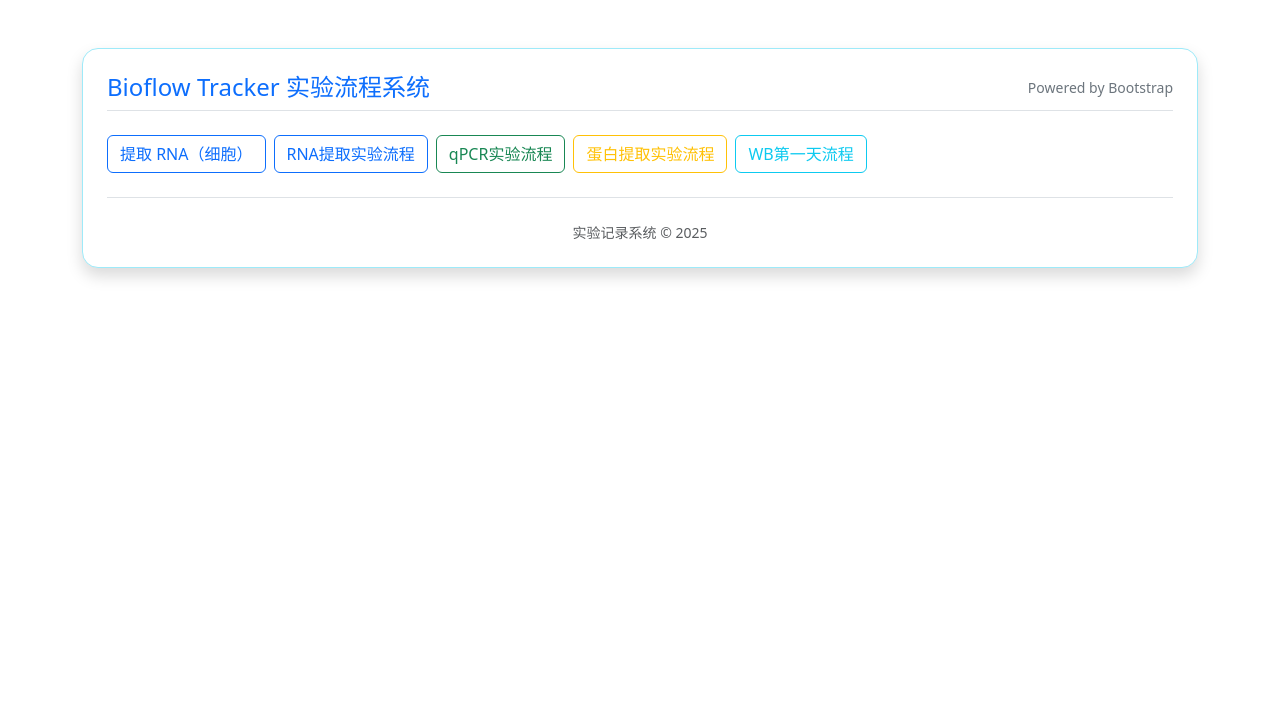
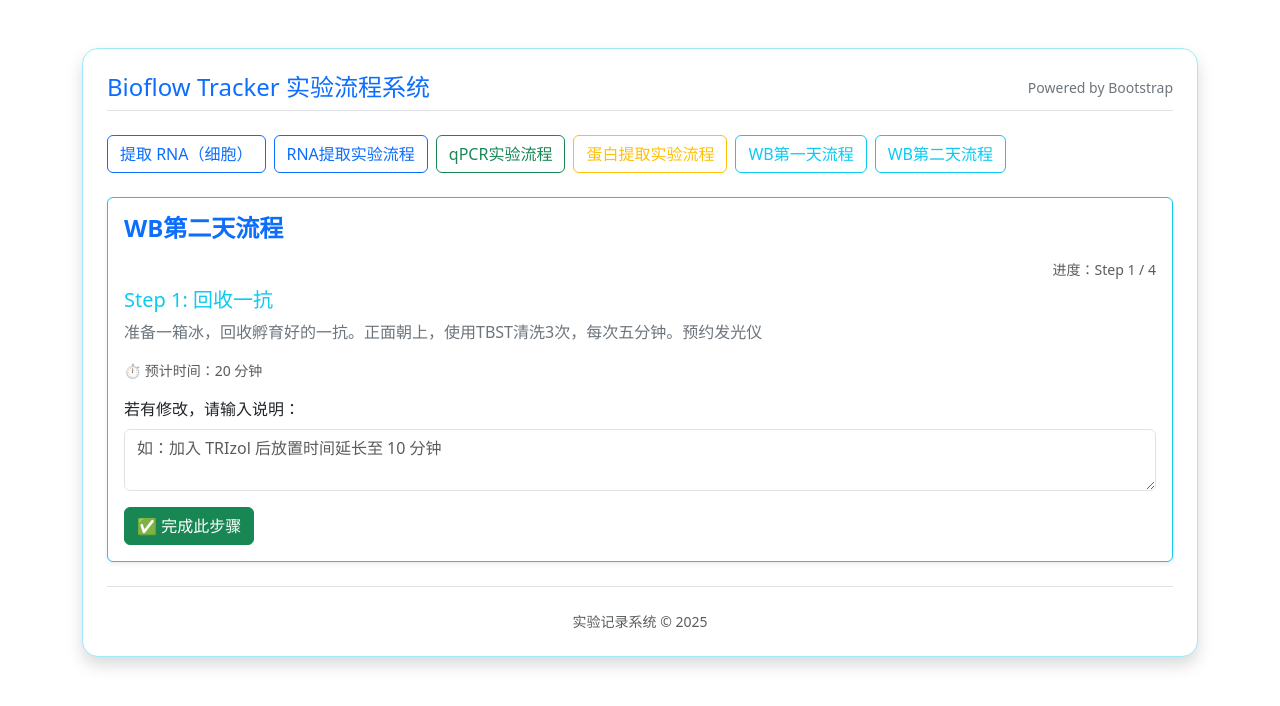
Before and after one commit to NSBetter/bioflow-tracker, a React (Vite) app: page /WBday2 in a window 1280 px wide. Shown: the top 706 px of the page. Built offline with nearby package versions, Linux system fonts and the light colour scheme.

Commit message:
feat: 新增实验流程页面 NewExperimentPage 并注册到路由

```diff
--- a/src/App.jsx
+++ b/src/App.jsx
@@ -5,6 +5,7 @@ import QPCRExtractionPage from "./pages/qPCRExtractionPage";
 import Layout from "./components/Layout";
 import WBPage from "./pages/WBPage"
 import WBday1Page from "./pages/WBday1Page"
+import WBday2Page from "./pages/WBday2Page"
 //在这里import新的页面
 //例子：import 文件名 from "./pages/文件名";
 
@@ -18,6 +19,7 @@ export default function App() {
           <Link className="btn btn-outline-success me-2" to="/qPCRExtraction">qPCR实验流程</Link>
           <Link className="btn btn-outline-warning me-2" to="/wb">蛋白提取实验流程</Link>
           <Link className="btn btn-outline-info me-2" to="/WBday1">WB第一天流程</Link>
+          <Link className="btn btn-outline-info me-2" to="/WBday2">WB第二天流程</Link>
         </nav>
         <Routes>
           <Route path="/qPCRExtractionCell" element={<QPCRExtractionCellPage />} />
@@ -25,6 +27,7 @@ export default function App() {
           <Route path="/qPCRExtraction" element={<QPCRExtractionPage />} />
           <Route path="/wb" element={<WBPage />} />
           <Route path="/WBday1" element={<WBday1Page />} />
+          <Route path="/WBday2" element={<WBday2Page />} />
         </Routes>
       </Layout>
     </Router>
--- /dev/null
+++ b/src/pages/WBday2Page.jsx
@@ -0,0 +1,44 @@
+import React, { useState } from "react";
+import ExperimentFlow from "../components/ExperimentFlow"; // ✅ 路径依据实际结构
+
+export default function WBPage() {
+  const [steps, setSteps] = useState([
+    {
+      step: 1,
+      name: "回收一抗",
+      description: "准备一箱冰，回收孵育好的一抗。正面朝上，使用TBST清洗3次，每次五分钟。预约发光仪",
+      time: 20,
+    },
+    {
+      step: 2,
+      name: "二抗孵育",
+      description: "相应种属的二抗，放置在冰上，正面朝下孵育二抗，孵育一小时",
+      time: 65,
+    },
+    {
+      step: 3,
+      name: "清洗",
+      description: "TBST清洗三次",
+      time: 15,
+    },
+    {
+      step: 4,
+      name: "准备显影",
+      description: "准备物品筐，抗体湿盒、1ml枪头、移液枪、显影液（AB液）、孔板盒、垃圾桶、U盘",
+      time: 40,
+    },
+  ]);
+
+  const handleTemplateUpdate = (newSteps) => {
+    console.log("新模板步骤：", newSteps);
+    setSteps(newSteps);
+  };
+
+  return (
+    <ExperimentFlow
+      title="WB第二天流程"
+      steps={steps}
+      onTemplateUpdate={handleTemplateUpdate}
+    />
+  );
+}
```
